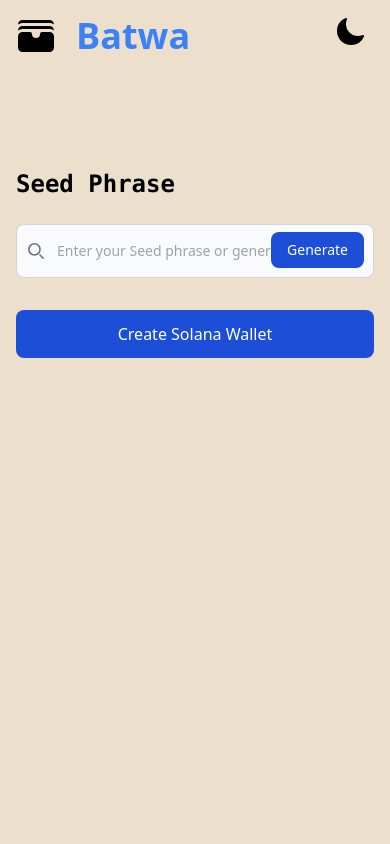
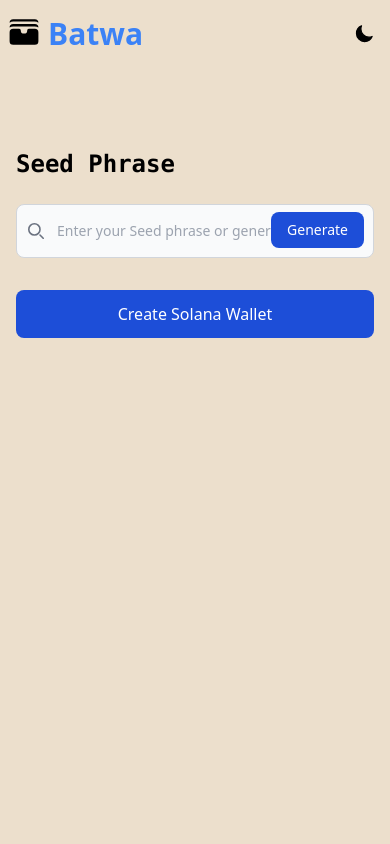
Before and after one commit to Arnav-Nehra/crypto-wallet, a React (Vite) app: page /create-wallet in a window 390 px wide. Shown: the top 844 px of the page. Built offline with nearby package versions, Linux system fonts and the light colour scheme.

Commit message:
responsive

```diff
--- a/src/components/Card.tsx
+++ b/src/components/Card.tsx
@@ -100,7 +100,7 @@
                     {/* Wallet Cards */}
                     <div className="space-y-4">
                         {pair.map((p, index) => (
-                            <div key={index} className="bg-white dark:bg-gray-800 border border-gray-400 dark:border-gray-700 rounded-lg shadow hover:bg-gray-50 dark:hover:bg-gray-700 p-4 md:p-6">
+                            <div key={index} className="transition ease-in-out delay-150 hover:-translate-y-1 hover:scale-105 hover: duration-100 bg-white dark:bg-gray-800 border border-gray-400 dark:border-gray-700 rounded-lg shadow hover:bg-gray-50 dark:hover:bg-gray-700 p-4 md:p-6 sm:w-1/2">
                                 <div className="space-y-4">
                                     <h2 className="text-lg font-medium text-black dark:text-white">
                                         Wallet {index + 1}
@@ -146,7 +146,7 @@
                                             </button>
                                             <button
                                                 onClick={() => copy(p.privateKey, "Private Key")}
-                                                className="p-2 hover:bg-gray-200 dark:hover:bg-gray-700 rounded-md"
+                                                className="hover:bg-gray-200 dark:hover:bg-gray-700 rounded-md"
                                             >
                                                 <svg className="w-5 h-5" xmlns="http://www.w3.org/2000/svg" fill="none" viewBox="0 0 24 24" stroke="currentColor">
                                                     <path strokeLinecap="round" strokeLinejoin="round" strokeWidth="1.5" d="M8.25 7.5V6.108c0-1.135.845-2.098 1.976-2.192.373-.03.748-.057 1.123-.08M15.75 18H18a2.25 2.25 0 0 0 2.25-2.25V6.108c0-1.135-.845-2.098-1.976-2.192a48.424 48.424 0 0 0-1.123-.08M15.75 18.75v-1.875a3.375 3.375 0 0 0-3.375-3.375h-1.5a1.125 1.125 0 0 1-1.125-1.125v-1.5A3.375 3.375 0 0 0 6.375 7.5H5.25m11.9-3.664A2.251 2.251 0 0 0 15 2.25h-1.5a2.251 2.251 0 0 0-2.15 1.586m5.8 0c.065.21.1.433.1.664v.75h-6V4.5c0-.231.035-.454.1-.664M6.75 7.5H4.875c-.621 0-1.125.504-1.125 1.125v12c0 .621.504 1.125 1.125 1.125h9.75c.621 0 1.125-.504 1.125-1.125V16.5a9 9 0 0 0-9-9Z" />
--- a/src/components/Header.tsx
+++ b/src/components/Header.tsx
@@ -11,16 +11,16 @@
 
     return <div className="flex justify-between">
         <div className="flex justify-start">
-            <div className="py-4 pl-4">
-                <svg xmlns="http://www.w3.org/2000/svg" viewBox="0 0 20 20" fill="black" onClick={()=>navigate("/")} className="dark:fill-customorange size-10">
+            <div className="pl-2 pt-4 sm:pl-4">
+                <svg xmlns="http://www.w3.org/2000/svg" viewBox="0 0 20 20" fill="black" onClick={()=>navigate("/")} className="size-8 dark:fill-customorange sm:size-10">
                     <path d="M1 4.25a3.733 3.733 0 0 1 2.25-.75h13.5c.844 0 1.623.279 2.25.75A2.25 2.25 0 0 0 16.75 2H3.25A2.25 2.25 0 0 0 1 4.25ZM1 7.25a3.733 3.733 0 0 1 2.25-.75h13.5c.844 0 1.623.279 2.25.75A2.25 2.25 0 0 0 16.75 5H3.25A2.25 2.25 0 0 0 1 7.25ZM7 8a1 1 0 0 1 1 1 2 2 0 1 0 4 0 1 1 0 0 1 1-1h3.75A2.25 2.25 0 0 1 19 10.25v5.5A2.25 2.25 0 0 1 16.75 18H3.25A2.25 2.25 0 0 1 1 15.75v-5.5A2.25 2.25 0 0 1 3.25 8H7Z" />
                 </svg>
             </div>
-            <div className="py-4 pl-5 text-4xl text-blue-500 font-bold dark:text-white "  onClick={()=>navigate("/")}>Batwa</div>
+            <div className="pt-4 pl-2 text-3xl text-blue-500 font-bold dark:text-white sm:pl-4 sm:text-4xl sm:pt-5 "  onClick={()=>navigate("/")}>Batwa</div>
         </div>
         <div className="justify-end">
-            <div className="py-4 pr-6">
-                <svg onClick={darkModeHandler} xmlns="http://www.w3.org/2000/svg" fill="" viewBox="0 0 24 24" stroke-width="1.5" stroke="currentColor" className="size-8 dark:fill-white">
+            <div className="pt-6 pr-4 sm:">
+                <svg onClick={darkModeHandler} xmlns="http://www.w3.org/2000/svg" fill="" viewBox="0 0 24 24" stroke-width="1.5" stroke="currentColor" className=" size-5 sm:size-8 dark:fill-white">
                     <path stroke-linecap="round" stroke-linejoin="round" d="M21.752 15.002A9.72 9.72 0 0 1 18 15.75c-5.385 0-9.75-4.365-9.75-9.75 0-1.33.266-2.597.748-3.752A9.753 9.753 0 0 0 3 11.25C3 16.635 7.365 21 12.75 21a9.753 9.753 0 0 0 9.002-5.998Z" />
                 </svg>
             </div>
--- a/src/components/HomeBody.tsx
+++ b/src/components/HomeBody.tsx
@@ -4,18 +4,18 @@
     return <div className="py-20">
 
         <div className=" py-5 animate-slidein opacity-0 [--slidein-delay:300ms]">
-            <div className="text-center text-gray-700 text-5xl drop-shadow-lg font-bold dark:text-customred">Introducing Batwa</div>
+            <div className=" text-center text-gray-700 text-3xl drop-shadow-lg font-bold dark:text-customred sm:text-5xl">Introducing Batwa</div>
         </div>
 
-        <div className="animate-slidein opacity-0  [--slidein-delay:300ms] text-center font-bold text-4xl text-gray-700 pt-4 dark:text-customred">
+        <div className="animate-slidein opacity-0  [--slidein-delay:300ms] text-center font-bold text-2xl text-gray-700 pt-2 sm:text-4xl dark:text-customred">
             <div className="pb-5">A Crypto Wallet</div>
             <img loading="lazy" src="https://cryptologos.cc/logos/bitcoin-btc-logo.svg?v=035"
-                className="bg-auto pt-15 w-30 h-40 mx-auto" alt="Icon" />
+                className="bg-auto w-25 mx-auto sm:w-30 h-40" alt="Icon" />
         </div>
 
         <div className="flex justify-center pt-10 py-5 animate-slidein opacity-0 [--slidein-delay:700ms] ...">
             <button onClick={()=>{navigate("/create-wallet")}} type="button" className="transition ease-in-out delay-150 hover:-translate-y-1 hover:scale-110 hover: duration-100 flex justify-start text-white bg-blue-700 hover:bg-blue-800 focus:outline-none focus:ring-4 focus:ring-blue-300 font-medium rounded-full text-md px-5 py-2.5 text-center me-2 mb-2
-                 dark:bg-blue-600 dark:hover:bg-blue-700 dark:focus:ring-blue-800">Let's Get Started <svg xmlns="http://www.w3.org/2000/svg" fill="none" viewBox="0 0 24 24" stroke-width="1.5" stroke="currentColor" className="size-5">
+                 dark:bg-blue-600 dark:hover:bg-blue-700 dark:focus:ring-blue-800 text-sm sm:text-lg">Let's Get Started <svg xmlns="http://www.w3.org/2000/svg" fill="none" viewBox="0 0 24 24" stroke-width="1.5" stroke="currentColor" className="size-4 sm:m-1.5">
                     <path stroke-linecap="round" stroke-linejoin="round" d="m8.25 4.5 7.5 7.5-7.5 7.5" />
                 </svg>
             </button>
```
